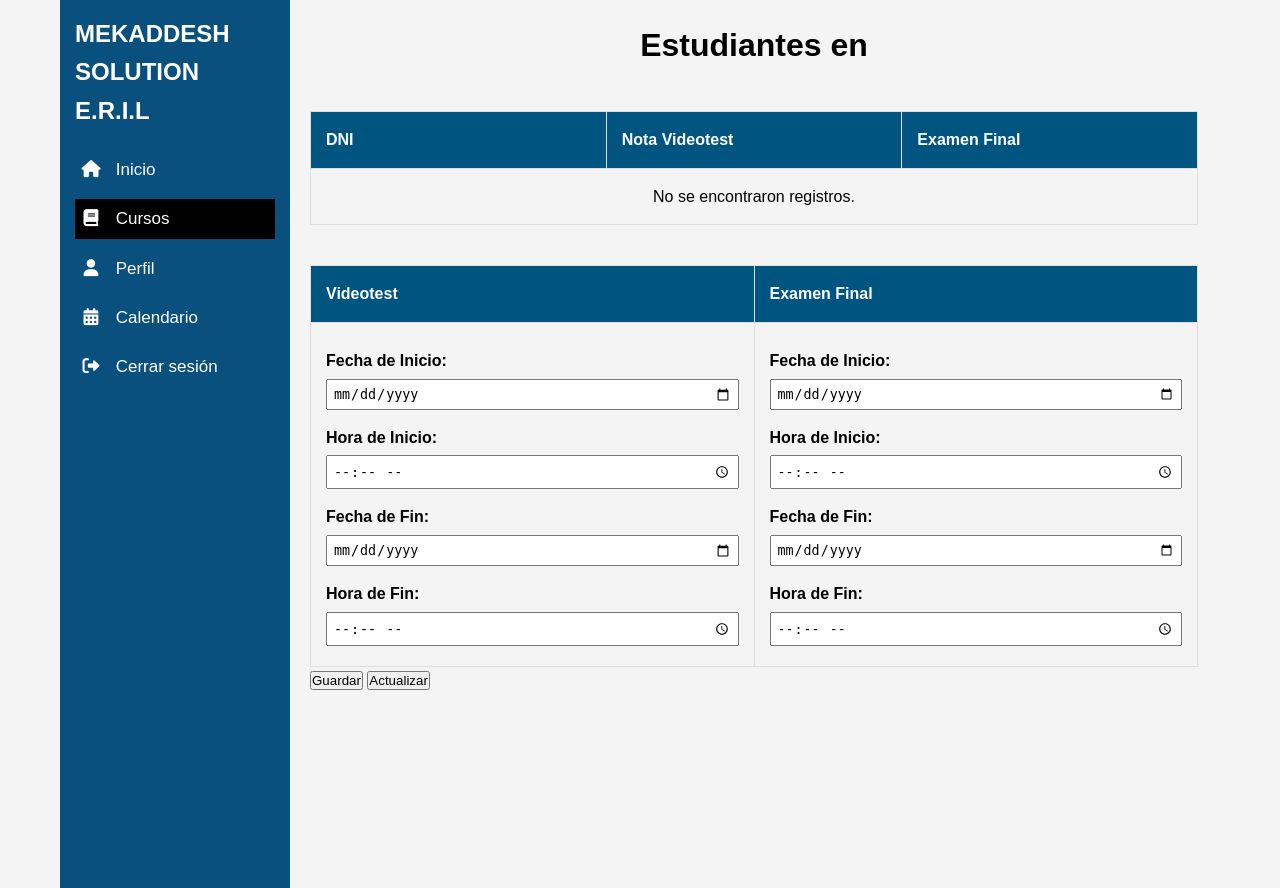
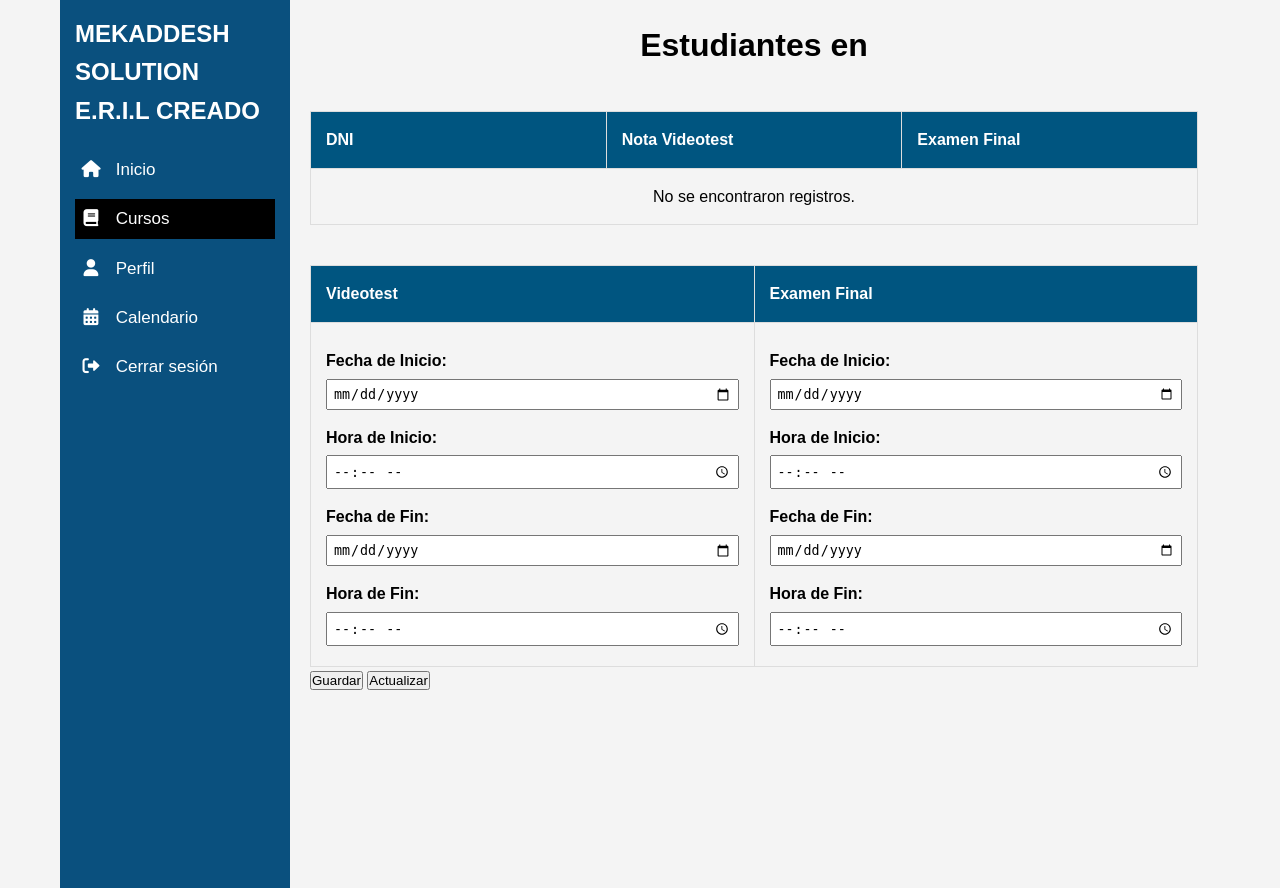
Before and after one commit to LeslyJazmin/PAGINA_WEB, a PHP site: page /PAGINA_WEB/padmi.php in a window 1280 px wide. Run offline with PHP 8.4, Linux system fonts and the light colour scheme; data that the repository does not hold is empty.

Commit message:
Modificado

```diff
--- a/padmi.php
+++ b/padmi.php
@@ -44,7 +44,7 @@ $stmt->close();
 <body>
     <div class="container">
         <div class="sidebar">
-            <h2>MEKADDESH SOLUTION E.R.I.L</h2>
+            <h2>MEKADDESH SOLUTION E.R.I.L CREADO </h2>
             <ul>
                 <li><a href="inicio_admin.php"><i class="fas fa-home"></i> Inicio</a></li>
                 <li>
```
